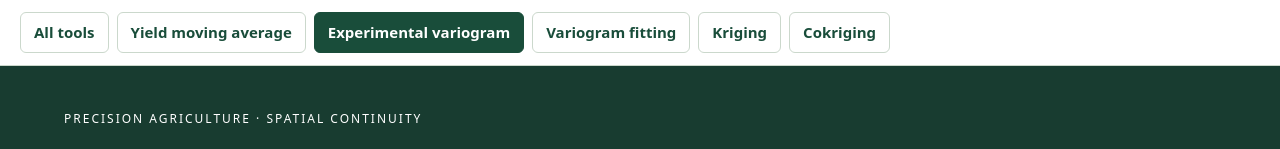
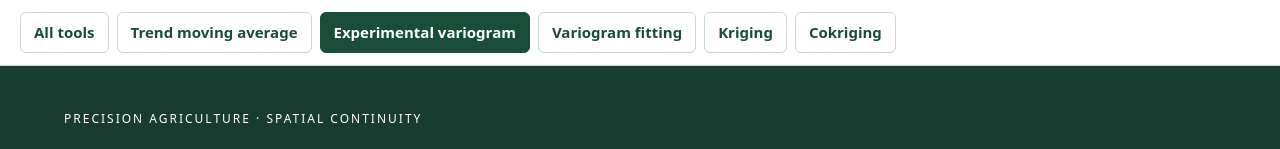
Before and after one commit to ellswort2-sketch/GSLIB_Routines, a plain HTML site: page Experimental_Variogram.html in a window 1280 px wide. Shown: the top 149 px of the page. Drawn offline with Linux system fonts and the light colour scheme.

Commit message:
Update Experimental_Variogram.html

```diff
--- a/Experimental_Variogram.html
+++ b/Experimental_Variogram.html
@@ -6,7 +6,7 @@
 
 .geo-example{background:#f5f8f1;border:1px solid #d9e1d7;border-radius:8px;padding:14px}.geo-example p,.geo-example li{font-size:14px;line-height:1.6}.geo-example pre{overflow-x:auto;background:#e9eee4;padding:14px;font-size:13px;line-height:1.65;white-space:pre}.geo-example code{font-size:13px}
 
-</style><style id="tool-navigation-style">.tool-navigation{background:#fff;border-bottom:1px solid #cbd8cc;padding:12px max(20px,calc((100vw - 1480px)/2));display:flex;flex-wrap:wrap;gap:8px;align-items:center;font:600 15px/1.4 system-ui,sans-serif;position:relative;z-index:2}.tool-navigation a{color:#194d3a!important;text-decoration:none;border:1px solid #cbd8cc;border-radius:6px;padding:9px 13px;display:inline-block}.tool-navigation a:hover{background:#edf3e8}.tool-navigation a[aria-current=page]{background:#194d3a;color:white!important;border-color:#194d3a}.tool-navigation a:focus-visible{outline:3px solid #bc781b;outline-offset:3px}</style></head><body><nav class="tool-navigation" aria-label="Precision agriculture programs"><a href="index.html">All tools</a><a href="Yield_Window_Standalone.html">Yield moving average</a><a href="Experimental_Variogram.html" aria-current="page">Experimental variogram</a><a href="Variogram_Fitting.html">Variogram fitting</a><a href="Kriging_KT3D.html">Kriging</a><a href="Cokriging_COKB3D.html">Cokriging</a></nav><header><span class="eyebrow">PRECISION AGRICULTURE · SPATIAL CONTINUITY</span><h1>Field Variogram</h1><p>Explore how differences between observations change with distance and direction.</p><span class="badge">GAMV1 direct semivariogram · Browser-local calculations</span></header><main>
+</style><style id="tool-navigation-style">.tool-navigation{background:#fff;border-bottom:1px solid #cbd8cc;padding:12px max(20px,calc((100vw - 1480px)/2));display:flex;flex-wrap:wrap;gap:8px;align-items:center;font:600 15px/1.4 system-ui,sans-serif;position:relative;z-index:2}.tool-navigation a{color:#194d3a!important;text-decoration:none;border:1px solid #cbd8cc;border-radius:6px;padding:9px 13px;display:inline-block}.tool-navigation a:hover{background:#edf3e8}.tool-navigation a[aria-current=page]{background:#194d3a;color:white!important;border-color:#194d3a}.tool-navigation a:focus-visible{outline:3px solid #bc781b;outline-offset:3px}</style></head><body><nav class="tool-navigation" aria-label="Precision agriculture programs"><a href="index.html">All tools</a><a href="TrendEstimate.html">Trend moving average</a><a href="Experimental_Variogram.html" aria-current="page">Experimental variogram</a><a href="Variogram_Fitting.html">Variogram fitting</a><a href="Kriging_KT3D.html">Kriging</a><a href="Cokriging_COKB3D.html">Cokriging</a></nav><header><span class="eyebrow">PRECISION AGRICULTURE · SPATIAL CONTINUITY</span><h1>Field Variogram</h1><p>Explore how differences between observations change with distance and direction.</p><span class="badge">GAMV1 direct semivariogram · Browser-local calculations</span></header><main>
 <section class="intro"><h2>From field records to experimental semivariograms</h2><p>Upload raw yield, smoothed yield, or soil observations. Select projected coordinates, define distance classes and direction filters, and compare the resulting curves. Files stay in your browser.</p><p class="notice">This page implements <strong>direct semivariogram type 1</strong>, as requested by GV1.PAR, in 2D or 3D. Other GAMV measures and cross-variograms are not implemented. No model fitting or kriging is performed.</p></section>
 <div class="layout"><div><section><h2><b>1</b> Load and select data</h2><label>Data CSV or GEO-EAS file<input type="file" id="file" accept=".csv,.dat,.txt,.geo"></label><div class="pair"><button id="demo" class="secondary">Try a simulated field</button><label>File format<select id="format"><option value="csv">CSV with header</option><option value="geo">GEO-EAS / GSLIB</option></select></label></div><details class="geo-example" open><summary>GEO-EAS input format: complete example</summary><p>GEO-EAS (also called GEOEAS or GSLIB format) is a plain-text file. The following is a complete, valid four-column example. The coordinates and yield values are simulated; distances are in meters.</p><pre id="geoExampleText">Example yield observations - simulated coordinates and values
 4
```
